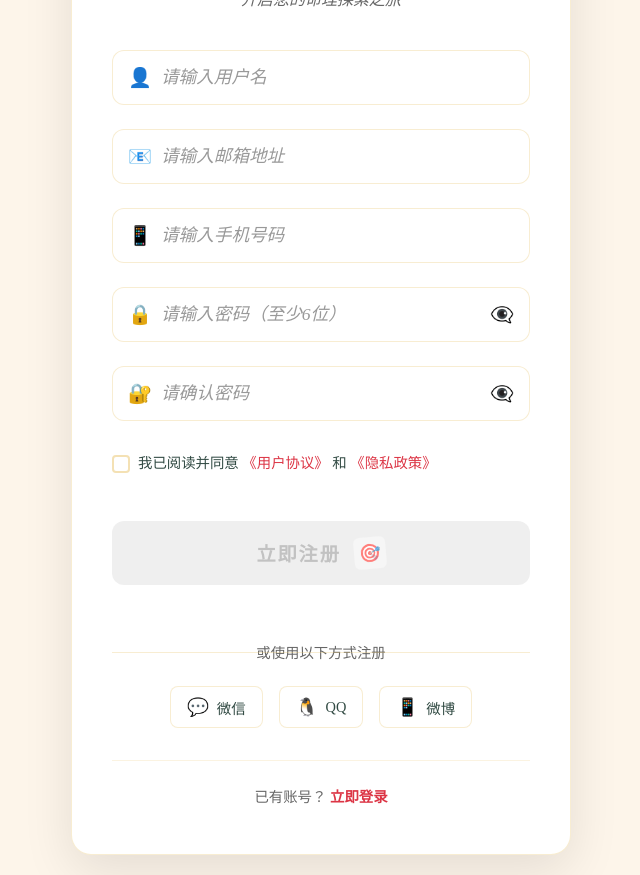
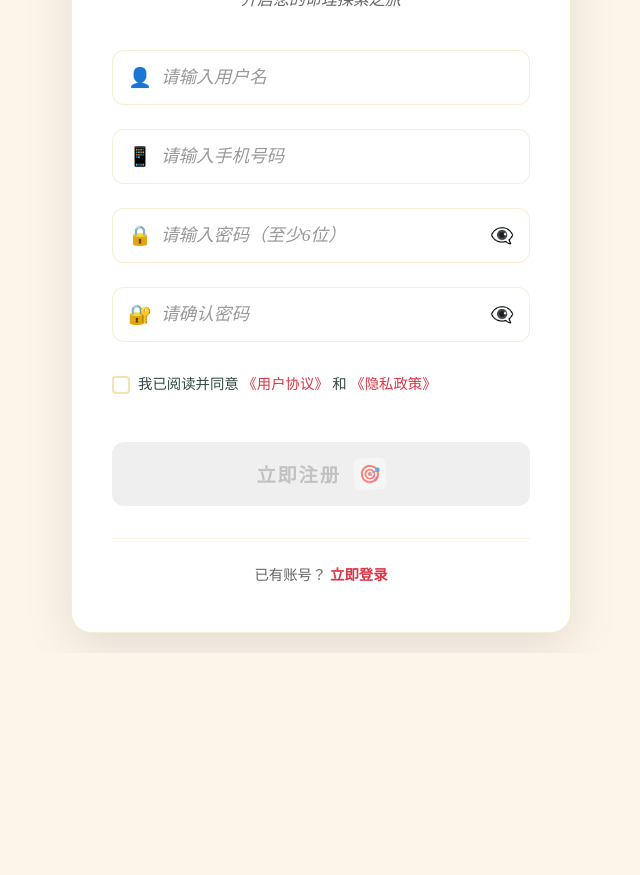
Before and after one commit to ZRnown/huanyushi, a Vue app: page /register in a window 1280 px wide. Shown: the part 280-1155 px from the top of the page, without its empty margins (319-959 px from the left). After the commit the page ends 933 px from the top, so only its background shows below. Built offline with nearby package versions, Linux system fonts and the light colour scheme.

Commit message:
修改登录

```diff
--- a/src/assets/global.css
+++ /dev/null
@@ -1,58 +0,0 @@
-/* 全局输入框样式 */
-.input-wrapper {
-    position: relative;
-    display: flex;
-    align-items: center;
-}
-
-.input-icon {
-    position: absolute;
-    left: 1rem;
-    z-index: 2;
-    font-size: 1.2rem;
-    color: #c77f6a;
-}
-
-.form-input,
-.form-textarea {
-    width: 100%;
-    padding: 1rem 1rem 1rem 3rem;
-    border: 1px solid rgba(233, 196, 106, 0.3);
-    border-radius: 12px;
-    background: #fff;
-    color: #314a43;
-    font-size: 1.1rem;
-    font-family: inherit;
-    outline: none;
-    transition: all 0.3s ease;
-}
-
-.form-input:focus,
-.form-textarea:focus {
-    border-color: #e9c46a;
-    box-shadow: 0 0 0 3px rgba(233, 196, 106, 0.1);
-    transform: translateY(-1px);
-}
-
-.form-input::placeholder,
-.form-textarea::placeholder {
-    color: #999;
-    font-style: italic;
-}
-
-.input-decoration {
-    position: absolute;
-    bottom: 0;
-    left: 3rem;
-    right: 1rem;
-    height: 2px;
-    background: linear-gradient(90deg, transparent, #e9c46a, transparent);
-    border-radius: 1px;
-    opacity: 0;
-    transition: opacity 0.3s ease;
-}
-
-.form-input:focus+.input-decoration,
-.form-textarea:focus+.input-decoration {
-    opacity: 1;
-}
--- a/src/components/Login.vue
+++ b/src/components/Login.vue
@@ -10,12 +10,12 @@
         <form class="login-form" @submit.prevent="handleLogin">
           <div class="form-group">
             <div class="input-wrapper">
-              <div class="input-icon">📧</div>
+              <div class="input-icon">👤</div>
               <input
-                type="email"
-                v-model="email"
+                type="text"
+                v-model="loginIdentifier"
                 class="gufeng-input"
-                placeholder="请输入邮箱地址"
+                placeholder="请输入用户名或手机号"
                 required
               />
               <div class="input-decoration"></div>
@@ -37,8 +37,7 @@
                 class="password-toggle"
                 @click="showPassword = !showPassword"
               >
-                {{ showPassword ? '👁️' : '👁️‍🗨️' }}
-              </button>
+                {{ showPassword ? '👁️' : '👁️‍🗨️' }}</button>
               <div class="input-decoration"></div>
             </div>
           </div>
@@ -52,7 +51,7 @@
             <a href="#" class="forgot-password">忘记密码？</a>
           </div>
 
-          <button type="submit" class="gufeng-btn" :disabled="!email || !password">
+          <button type="submit" class="gufeng-btn" :disabled="!loginIdentifier || !password">
             <div class="btn-background"></div>
             <div class="btn-content">
               <span class="btn-text">登录</span>
@@ -63,25 +62,7 @@
             <div class="btn-glow"></div>
           </button>
 
-          <div class="social-login">
-            <div class="divider">
-              <span class="divider-text">或使用以下方式登录</span>
-            </div>
-            <div class="social-buttons">
-              <button type="button" class="social-btn wechat">
-                <span class="social-icon">💬</span>
-                <span>微信</span>
-              </button>
-              <button type="button" class="social-btn qq">
-                <span class="social-icon">🐧</span>
-                <span>QQ</span>
-              </button>
-              <button type="button" class="social-btn weibo">
-                <span class="social-icon">📱</span>
-                <span>微博</span>
-              </button>
-            </div>
-          </div>
+
         </form>
 
         <div class="login-footer">
@@ -99,18 +80,30 @@
   import { useRouter } from 'vue-router'
 
   const router = useRouter()
-  const email = ref('')
+  const loginIdentifier = ref('') // 用于用户名或手机号输入
   const password = ref('')
   const rememberMe = ref(false)
   const showPassword = ref(false)
 
   const handleLogin = () => {
     // 模拟登录逻辑
-    console.log('登录信息:', { email: email.value, password: password.value, rememberMe: rememberMe.value })
+    console.log('尝试登录:', { identifier: loginIdentifier.value, password: password.value, rememberMe: rememberMe.value })
 
-    // 这里应该调用实际的登录API
-    // 登录成功后跳转到用户中心
-    router.push('/user')
+    // 判断输入是手机号还是用户名
+    const isPhoneNumber = /^[0-9]{11}$/.test(loginIdentifier.value)
+
+    if (isPhoneNumber) {
+      console.log('使用手机号登录')
+      // TODO: 调用手机号登录API
+    } else {
+      console.log('使用用户名登录')
+      // TODO: 调用用户名登录API
+    }
+
+    // 这里应该根据API返回的登录结果进行跳转
+    // 模拟登录成功后跳转到用户中心
+    // router.push('/user')
+     alert('登录逻辑待实现'); // 临时提示
   }
   </script>
 
@@ -174,6 +167,7 @@
   .form-group {
     display: flex;
     flex-direction: column;
+    position: relative;
   }
 
   .input-wrapper {
@@ -416,63 +410,8 @@
     transform: translateY(-2px);
   }
 
-  .social-login {
-    margin-top: 2rem;
-  }
 
-  .divider {
-    text-align: center;
-    margin-bottom: 1.5rem;
-    position: relative;
-  }
 
-  .divider::before {
-    content: '';
-    position: absolute;
-    top: 50%;
-    left: 0;
-    right: 0;
-    height: 1px;
-    background: rgba(233, 196, 106, 0.3);
-  }
-
-  .divider-text {
-    background: #fff;
-    padding: 0 1rem;
-    color: #666;
-    font-size: 0.9rem;
-  }
-
-  .social-buttons {
-    display: flex;
-    gap: 1rem;
-    justify-content: center;
-  }
-
-  .social-btn {
-    display: flex;
-    align-items: center;
-    gap: 0.5rem;
-    padding: 0.6rem 1rem;
-    border: 1px solid rgba(233, 196, 106, 0.3);
-    border-radius: 8px;
-    background: #fff;
-    color: #314a43;
-    font-size: 0.9rem;
-    cursor: pointer;
-    transition: all 0.3s ease;
-    font-family: inherit;
-  }
-
-  .social-btn:hover {
-    border-color: #e9c46a;
-    background: rgba(233, 196, 106, 0.05);
-    transform: translateY(-1px);
-  }
-
-  .social-icon {
-    font-size: 1.1rem;
-  }
 
   .login-footer {
     text-align: center;
@@ -529,4 +468,41 @@
       padding: 0.8rem 1.5rem;
     }
   }
+
+  .error-message {
+    /* 聊天气泡样式 */
+    background-color: #fff0f0; /* 淡红色背景 */
+    color: #dc3545; /* 错误文本颜色 */
+    font-size: 0.85rem;
+    padding: 0.6rem 0.8rem;
+    border-radius: 8px;
+    position: absolute; /* 改为绝对定位 */
+    bottom: -35px; /* 定位在输入框下方，根据实际高度调整 */
+    left: 0; /* 与输入框左侧对齐 */
+    z-index: 10; /* 确保在其他元素之上 */
+    max-width: 90%; /* 限制最大宽度 */
+    word-break: break-word; /* 防止长文本溢出 */
+    box-shadow: 0 2px 8px rgba(220, 53, 69, 0.1); /* 添加轻微阴影 */
+    border: 1px solid rgba(220, 53, 69, 0.3);
+  }
+
+  /* 气泡的尖角 */
+  .error-message::before {
+    content: '';
+    position: absolute;
+    bottom: 100%; /* 定位在气泡上方 */
+    left: 15px; /* 尖角的位置 */
+    border-width: 0 6px 8px 6px; /* 创建三角形 */
+    border-style: solid;
+    border-color: transparent transparent #fff0f0 transparent; /* 尖角颜色与背景一致 */
+    filter: drop-shadow(0 -2px 2px rgba(220, 53, 69, 0.1)); /* 添加阴影让尖角更立体 */
+  }
+
+  /* 如果需要尖角指向右侧，可以调整伪类样式 */
+  /* .error-message::before {
+    ... */
+  /*  left: auto;
+    right: 15px;
+    border-color: transparent transparent #fff0f0 transparent;
+  } */
   </style>
--- a/src/components/Register.vue
+++ b/src/components/Register.vue
@@ -22,19 +22,6 @@
             </div>
           </div>
 
-          <div class="form-group">
-            <div class="input-wrapper">
-              <div class="input-icon">📧</div>
-              <input
-                type="email"
-                v-model="email"
-                class="form-input"
-                placeholder="请输入邮箱地址"
-                required
-              />
-              <div class="input-decoration"></div>
-            </div>
-          </div>
 
           <div class="form-group">
             <div class="input-wrapper">
@@ -45,8 +32,12 @@
                 class="form-input"
                 placeholder="请输入手机号码"
                 required
+                @input="validatePhone"
               />
               <div class="input-decoration"></div>
+            </div>
+             <div v-if="phoneError" class="error-message">
+              {{ phoneError }}
             </div>
           </div>
 
@@ -66,8 +57,7 @@
                 class="password-toggle"
                 @click="showPassword = !showPassword"
               >
-                {{ showPassword ? '👁️' : '👁️‍🗨️' }}
-              </button>
+                {{ showPassword ? '👁️' : '👁️‍🗨️' }}</button>
               <div class="input-decoration"></div>
             </div>
           </div>
@@ -87,8 +77,7 @@
                 class="password-toggle"
                 @click="showConfirmPassword = !showConfirmPassword"
               >
-                {{ showConfirmPassword ? '👁️' : '👁️‍🗨️' }}
-              </button>
+                {{ showConfirmPassword ? '👁️' : '👁️‍🗨️' }}</button>
               <div class="input-decoration"></div>
             </div>
             <div v-if="password && confirmPassword && password !== confirmPassword" class="error-message">
@@ -124,25 +113,7 @@
             <div class="btn-glow"></div>
           </button>
 
-          <div class="social-register">
-            <div class="divider">
-              <span class="divider-text">或使用以下方式注册</span>
-            </div>
-            <div class="social-buttons">
-              <button type="button" class="social-btn wechat">
-                <span class="social-icon">💬</span>
-                <span>微信</span>
-              </button>
-              <button type="button" class="social-btn qq">
-                <span class="social-icon">🐧</span>
-                <span>QQ</span>
-              </button>
-              <button type="button" class="social-btn weibo">
-                <span class="social-icon">📱</span>
-                <span>微博</span>
-              </button>
-            </div>
-          </div>
+
         </form>
 
         <div class="register-footer">
@@ -161,32 +132,46 @@
 
   const router = useRouter()
   const username = ref('')
-  const email = ref('')
   const phone = ref('')
   const password = ref('')
   const confirmPassword = ref('')
   const agreeTerms = ref(false)
   const showPassword = ref(false)
   const showConfirmPassword = ref(false)
+  const phoneError = ref('')
+
+  const validatePhone = () => {
+    // 仅允许数字输入
+    phone.value = phone.value.replace(/[^0-9]/g, '')
+    // 简单的长度验证，例如中国大陆11位手机号
+    if (phone.value.length > 0 && phone.value.length !== 11) {
+      phoneError.value = '请输入11位手机号码'
+    } else {
+      phoneError.value = ''
+    }
+  }
 
   const canRegister = computed(() => {
     return username.value &&
-           email.value &&
            phone.value &&
            password.value &&
            confirmPassword.value &&
            password.value === confirmPassword.value &&
            password.value.length >= 6 &&
-           agreeTerms.value
+           agreeTerms.value &&
+           phone.value.length === 11 &&
+           phoneError.value === ''
   })
 
   const handleRegister = () => {
-    if (!canRegister.value) return
+    if (!canRegister.value) {
+       console.log('Registration not allowed due to validation errors.')
+       return
+    }
 
     // 模拟注册逻辑
     console.log('注册信息:', {
       username: username.value,
-      email: email.value,
       phone: phone.value,
       password: password.value
     })
@@ -257,6 +242,7 @@
   .form-group {
     display: flex;
     flex-direction: column;
+    position: relative;
   }
 
   .input-wrapper {
@@ -331,10 +317,32 @@
   }
 
   .error-message {
-    color: #dc3545;
-    font-size: 0.8rem;
-    margin-top: 0.5rem;
-    margin-left: 0.5rem;
+    /* 聊天气泡样式 */
+    background-color: #fff0f0; /* 淡红色背景 */
+    color: #dc3545; /* 错误文本颜色 */
+    font-size: 0.85rem;
+    padding: 0.6rem 0.8rem;
+    border-radius: 8px;
+    position: absolute;
+    bottom: -35px;
+    left: 0;
+    z-index: 10;
+    max-width: 90%; /* 限制最大宽度 */
+    word-break: break-word; /* 防止长文本溢出 */
+    box-shadow: 0 2px 8px rgba(220, 53, 69, 0.1); /* 添加轻微阴影 */
+    border: 1px solid rgba(220, 53, 69, 0.3);
+  }
+
+  /* 气泡的尖角 */
+  .error-message::before {
+    content: '';
+    position: absolute;
+    bottom: 100%;
+    left: 15px;
+    border-width: 0 6px 8px 6px; /* 创建三角形 */
+    border-style: solid;
+    border-color: transparent transparent #fff0f0 transparent; /* 尖角颜色与背景一致 */
+    filter: drop-shadow(0 -2px 2px rgba(220, 53, 69, 0.1)); /* 添加阴影让尖角更立体 */
   }
 
   .form-options {
@@ -490,7 +498,7 @@
     left: 50%;
     width: 0;
     height: 0;
-    background: rgba(255, 255, 255, 0.3);
+    background: rgba(255, 255, 255, 0.3);;
     border-radius: 50%;
     transform: translate(-50%, -50%);
     transition: all 0.6s ease;
@@ -505,63 +513,8 @@
     transform: translateY(-2px);
   }
 
-  .social-register {
-    margin-top: 2rem;
-  }
 
-  .divider {
-    text-align: center;
-    margin-bottom: 1.5rem;
-    position: relative;
-  }
 
-  .divider::before {
-    content: '';
-    position: absolute;
-    top: 50%;
-    left: 0;
-    right: 0;
-    height: 1px;
-    background: rgba(233, 196, 106, 0.3);
-  }
-
-  .divider-text {
-    background: #fff;
-    padding: 0 1rem;
-    color: #666;
-    font-size: 0.9rem;
-  }
-
-  .social-buttons {
-    display: flex;
-    gap: 1rem;
-    justify-content: center;
-  }
-
-  .social-btn {
-    display: flex;
-    align-items: center;
-    gap: 0.5rem;
-    padding: 0.6rem 1rem;
-    border: 1px solid rgba(233, 196, 106, 0.3);
-    border-radius: 8px;
-    background: #fff;
-    color: #314a43;
-    font-size: 0.9rem;
-    cursor: pointer;
-    transition: all 0.3s ease;
-    font-family: inherit;
-  }
-
-  .social-btn:hover {
-    border-color: #e9c46a;
-    background: rgba(233, 196, 106, 0.05);
-    transform: translateY(-1px);
-  }
-
-  .social-icon {
-    font-size: 1.1rem;
-  }
 
   .register-footer {
     text-align: center;
```
Also changed, not shown: src/assets/ink-bg.jpg (deleted).
